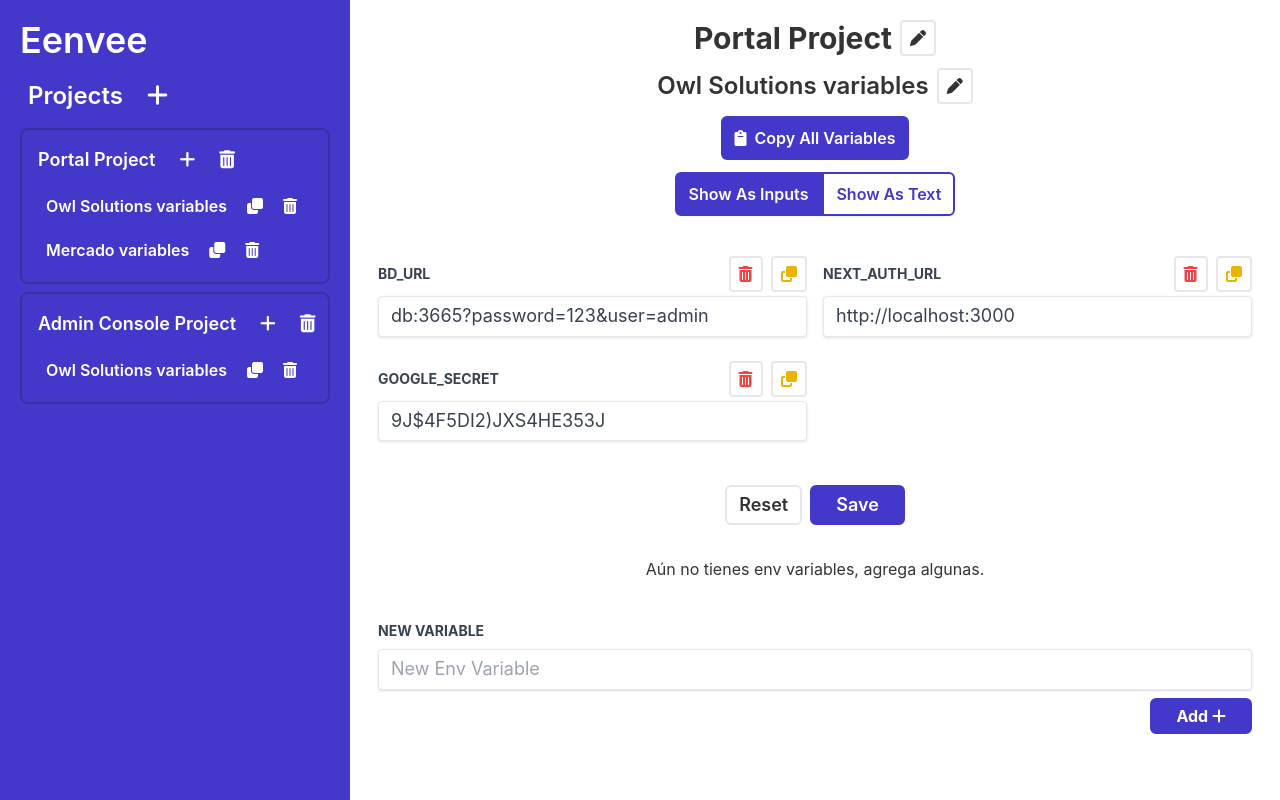
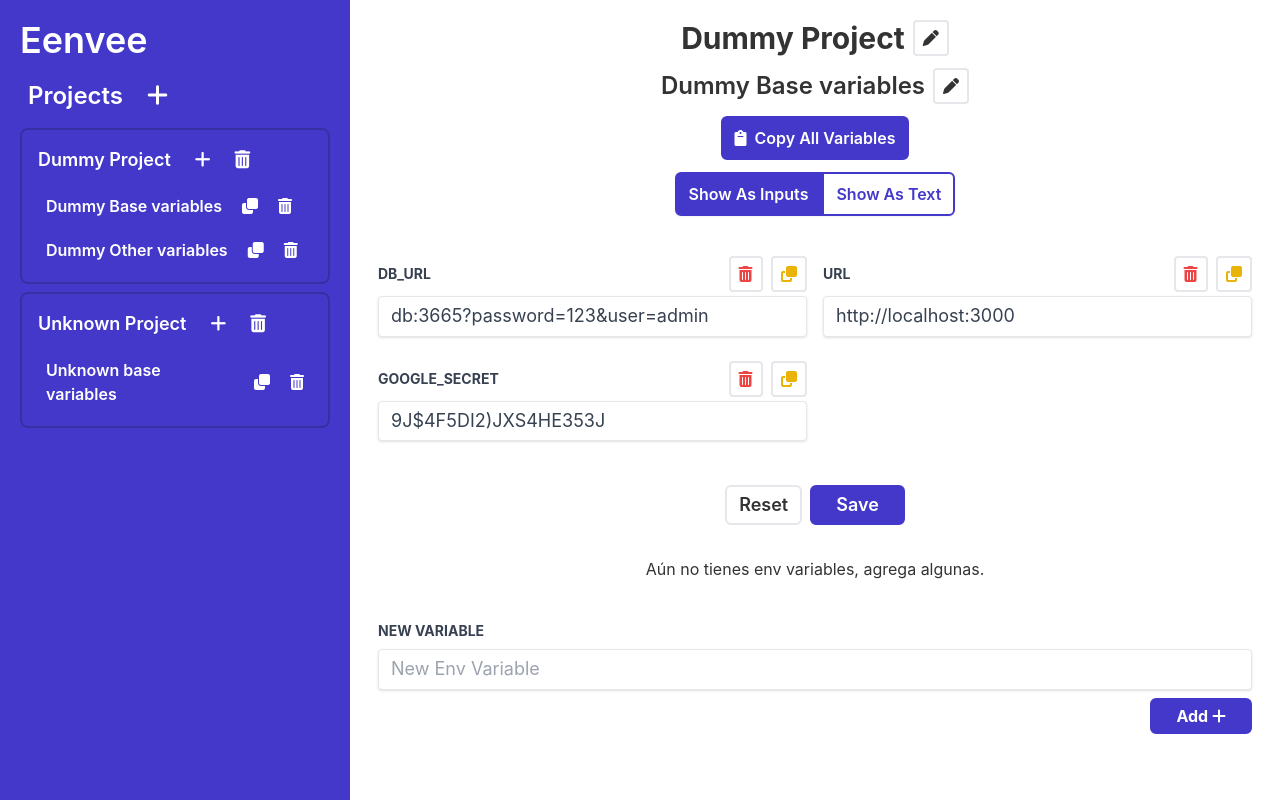
Before and after one commit to zorrolisto/eenvee, a Svelte app: page / in a window 1280 px wide. Built offline with nearby package versions, Linux system fonts and the light colour scheme.

Commit message:
Update: mockup

```diff
--- a/src/mockups/projects.mockups.js
+++ b/src/mockups/projects.mockups.js
@@ -1,38 +1,38 @@
 const projectsDefault = [
   {
     id: "1",
-    name: "Portal Project",
+    name: "Dummy Project",
     variablesGroup: [
       {
         id: "1",
-        name: "Owl Solutions variables",
+        name: "Dummy Base variables",
         variables: [
-          { field: "BD_URL", value: "db:3665?password=123&user=admin" },
-          { field: "NEXT_AUTH_URL", value: "http://localhost:3000" },
+          { field: "DB_URL", value: "db:3665?password=123&user=admin" },
+          { field: "URL", value: "http://localhost:3000" },
           { field: "GOOGLE_SECRET", value: "9J$4F5DI2)JXS4HE353J" },
         ],
       },
       {
         id: "2",
-        name: "Mercado variables",
+        name: "Dummy Other variables",
         variables: [
-          { field: "BD_URL", value: "db:3665?password=123&user=admin&MERCADO" },
-          { field: "NEXT_AUTH_URL", value: "http://localhost:3000/MERCADO" },
-          { field: "GOOGLE_SECRET", value: "9J$4F5DI2)JXS4HE353/MERCADO" },
+          { field: "DB_URL", value: "OTHERdb:3665?password=123&user=admin&" },
+          { field: "URL", value: "http://localhost:3000/OTHER" },
+          { field: "GOOGLE_SECRET", value: "OTHER9J$4F5DI2)JXS4HE353" },
         ],
       },
     ],
   },
   {
     id: "2",
-    name: "Admin Console Project",
+    name: "Unknown Project",
     variablesGroup: [
       {
         id: "3",
-        name: "Owl Solutions variables",
+        name: "Unknown base variables",
         variables: [
-          { field: "BD_URL", value: "db:3665?password=123&user=admin" },
-          { field: "NEXT_AUTH_URL", value: "http://localhost:3000" },
+          { field: "DB_URL", value: "db:3665?password=123&user=admin" },
+          { field: "URL", value: "http://localhost:3000" },
           { field: "GOOGLE_SECRET", value: "9J$4F5DI2)JXS4HE353J" },
         ],
       },
```
